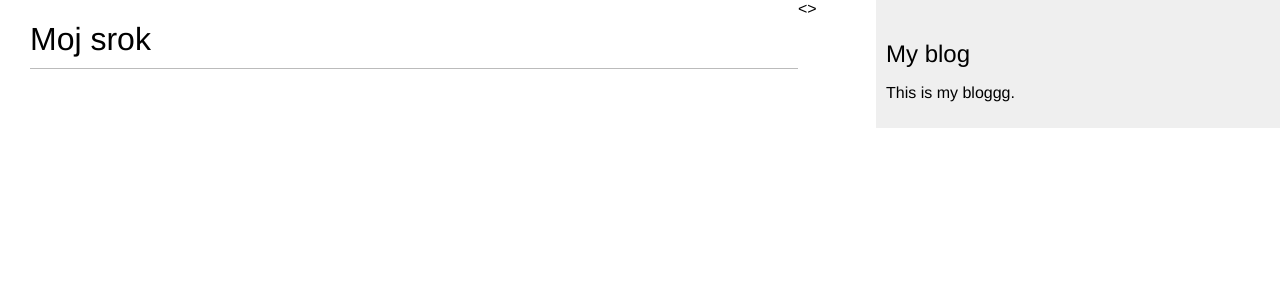
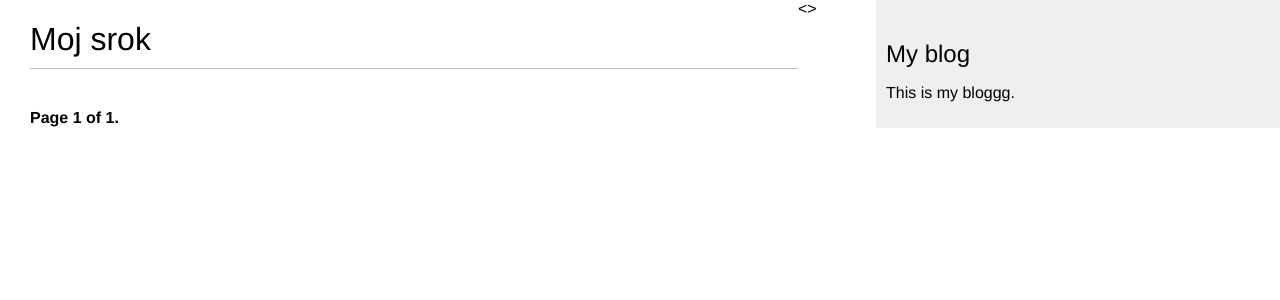
Before and after one commit to MichalGul/Django_projects, a Django app: page /blog/ in a window 1280 px wide. Shown: the top 300 px of the page. Run offline with Django 3.2, Linux system fonts and the light colour scheme; data that the repository does not hold is empty.

Commit message:
Added pagination and simpl class based list view

```diff
--- a/blogsite/blog/templates/blog/post/list.html
+++ b/blogsite/blog/templates/blog/post/list.html
@@ -13,4 +13,8 @@
         </p>
         {{ post.body|truncatewords:30|linenumbers }}
     {% endfor %}
+
+    {# Adding Paginaton form view #}
+    {# Django's ListView generic view passes the selected page in a variable called page_obj #}
+    {% include "pagination.html" with page=page_obj %}
 {% endblock %}
--- /dev/null
+++ b/blogsite/blog/templates/pagination.html
@@ -0,0 +1,13 @@
+<div class="pagination">
+  <span class="step-links">
+    {% if page.has_previous %}
+      <a href="?page={{ page.previous_page_number }}">Previous</a>
+    {% endif %}
+    <span class="current">
+      Page {{ page.number }} of {{ page.paginator.num_pages }}.
+    </span>
+    {% if page.has_next %}
+      <a href="?page={{ page.next_page_number }}">Next</a>
+    {% endif %}
+  </span>
+</div>
--- a/blogsite/blog/urls.py
+++ b/blogsite/blog/urls.py
@@ -6,7 +6,8 @@ app_name = 'blog'  # application namespace
 
 urlpatterns = [
     # post views
-    path('', views.post_list, name='post_list'),
+    # path('', views.post_list, name='post_list'), regular function list
+    path('', views.PostListView.as_view(), name='post_list'),
     path('<int:year>/<int:month>/<int:day>/<slug:post>/',
          views.post_detail,
          name='post_detail')
--- a/blogsite/blog/views.py
+++ b/blogsite/blog/views.py
@@ -1,12 +1,33 @@
 from django.shortcuts import render, get_object_or_404
 from .models import Post
+from django.core.paginator import Paginator, EmptyPage, PageNotAnInteger
+from django.views.generic import ListView
+
+
+# Class based view see urls.py in blog app to usage
+class PostListView(ListView):
+    queryset = Post.published.all()
+    context_object_name = "posts"
+    paginate_by = 3
+    template_name = 'blog/post/list.html'
 
 
 # Create your views here.
-
 def post_list(request):  # parametr reqeust jest wymagany przez wszystkie funkcjie widoków
     posts = Post.published.all()
-    return render(request=request, template_name='blog/post/list.html', context={'posts': posts})
+    paginator = Paginator(posts, 3)  # 3 post in each page
+    print(request.GET)
+    page = request.GET.get('page')
+    try:
+        posts = paginator.page(page)
+    except PageNotAnInteger:
+        # if page is not an integer deliver the first page
+        posts = paginator.page(1)
+    except EmptyPage:
+        # if page is out of range deliver last page of result
+        posts = paginator.page(paginator.num_pages)
+
+    return render(request=request, template_name='blog/post/list.html', context={'posts': posts, 'page': page})
 
 
 def post_detail(request, year, month, day, post):
```
